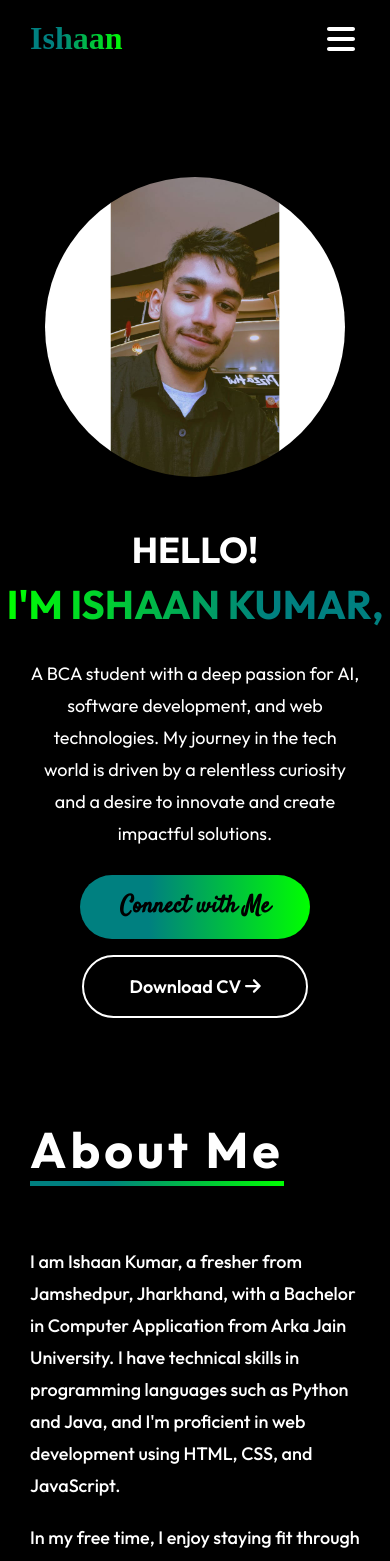
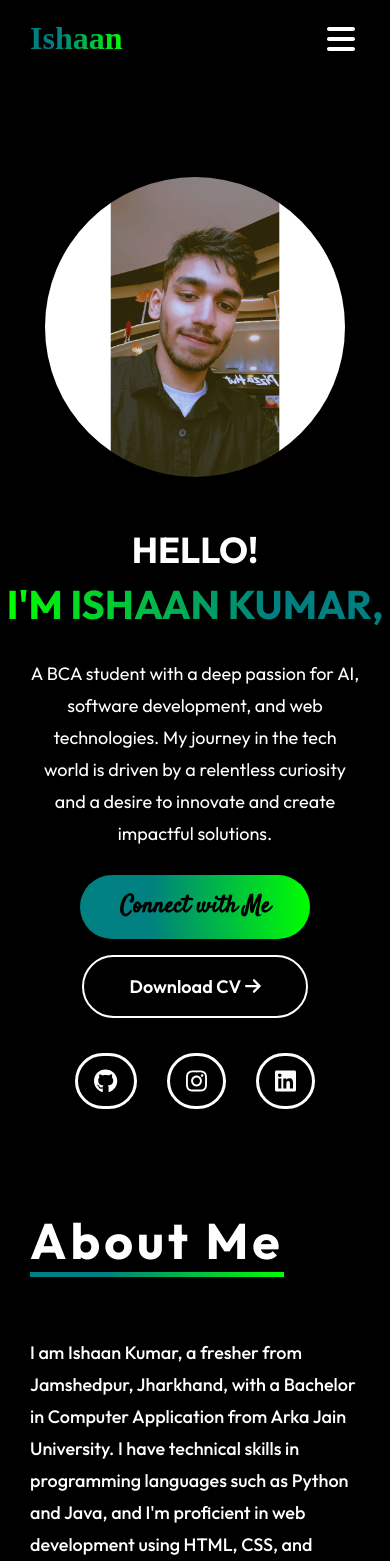
Before and after one commit to ish-aan10/Portfolio, a React (Create React App) app: page / in a window 390 px wide. Shown: the top 1561 px of the page. Built offline with nearby package versions, Linux system fonts and the light colour scheme; a web font is replaced by a local one.

Commit message:
update page

```diff
--- a/src/assets/projects.js
+++ b/src/assets/projects.js
@@ -6,7 +6,7 @@ import project_image_4 from "./project-4.png";
 const projects_data = [
     {
         p_no: 1,
-        p_name: "Online Learning Platform",
+        p_name: "EduQuest - An online learning platform",
         p_img: project_image_1
     },
     {
--- a/src/components/About/about.jsx
+++ b/src/components/About/about.jsx
@@ -42,20 +42,20 @@ const About = () => {
                 <div className="about-skills">
                     <div className="skills-title">My Skills</div>
                     <div className="about-skill">
+                        <p>JavaScript</p>
+                        <hr style={{ width:"70%"}} />
+                    </div>
+                    <div className="about-skill">
                         <p>HTML & CSS</p>
                         <hr style={{ width:"85%"}} />
                     </div>
                     <div className="about-skill">
-                        <p>JavaScript</p>
-                        <hr style={{ width:"70%"}} />
-                    </div>
-                    <div className="about-skill">
                         <p>React.js</p>
-                        <hr  style={{ width:"50%"}} />
+                        <hr  style={{ width:"55%"}} />
                     </div>
                     <div className="about-skill">
                         <p>SQL</p>
-                        <hr  style={{ width:"75%"}} />
+                        <hr  style={{ width:"70%"}} />
                     </div>
                     <div className="about-skill">
                         <p>Python</p>
@@ -67,7 +67,7 @@ const About = () => {
                     </div>
                     <div className="about-skill">
                         <p>C/C++</p>
-                        <hr style={{ width:"70%"}} />
+                        <hr style={{ width:"60%"}} />
                     </div>
                     <div className="about-skill">
                         <p>Git/Github</p>
--- a/src/components/Hero/hero.css
+++ b/src/components/Hero/hero.css
@@ -42,7 +42,6 @@
     gap: 25px;
     font-size: 18px;
     font-weight: 600;
-    margin-bottom: 50px;
 }
 
 .hero-connect {
@@ -60,12 +59,38 @@
     color: black;
 }
 
+.hero-socials {
+    display: flex;
+    gap: 40px;
+    margin: 20px 0 50px;
+}
+
+.hero-socials a {
+    color: white;
+    text-decoration: none;
+    font-size: 28px;
+    padding: 10px 16px;
+    border-radius: 50px;
+    border: 3px solid white;
+    transition: 0.5s;
+}
+
+.hero-socials a:hover {
+    transform: scale(1.20);
+    border-color: black;
+    color: black;
+    background: linear-gradient(-45deg, teal, lime);
+}
+
 .hero-resume {
     border: 2px solid white;
+    font-family: Outfit;
+    color: white;
     border-radius: 50px;
     padding: 18px 45px;
     cursor: pointer;
     transition: 0.5s;
+    text-decoration: none;
 }
 
 .hero-connect:hover {
@@ -96,7 +121,6 @@
     }
     .hero-action {
         gap: 16px;
-        margin-bottom: 50px;
     }
 }
 
@@ -118,4 +142,11 @@
     .hero-action {
         flex-direction: column;
     }
+    .hero-socials {
+        margin: 10px 0 50px;
+        gap: 30px;
+    }
+    .hero-socials a {
+        font-size: 24px;
+    }
 }
--- a/src/components/Hero/hero.jsx
+++ b/src/components/Hero/hero.jsx
@@ -3,6 +3,9 @@ import "./hero.css";
 import profile_img from "../../assets/profile_image.jpeg";
 import { FontAwesomeIcon } from "@fortawesome/react-fontawesome";
 import { faArrowRight } from "@fortawesome/free-solid-svg-icons";
+import { faLinkedin } from "@fortawesome/free-brands-svg-icons";
+import { faInstagram } from "@fortawesome/free-brands-svg-icons";
+import { faGithub } from "@fortawesome/free-brands-svg-icons";
 import AnchorLink from "react-anchor-link-smooth-scroll";
 
 const Hero = () => {
@@ -15,7 +18,12 @@ const Hero = () => {
         <div className="hero-connect">
           <AnchorLink className="anchor-link" offset={50} href="#contact">Connect with Me</AnchorLink>
         </div>
-        <div className="hero-resume">Download CV <FontAwesomeIcon icon={faArrowRight} /></div>
+        <a className="hero-resume" href="../../assets/Ishaan Kumar Resume.pdf" download>Download CV <FontAwesomeIcon icon={faArrowRight} /></a>
+      </div>
+      <div className="hero-socials">
+          <a href="https://github.com/ish-aan10" className="social-links"><FontAwesomeIcon icon={faGithub} /></a>
+          <a href="https://www.instagram.com/__ish_aan10__/" className="social-links"><FontAwesomeIcon icon={faInstagram} /></a>
+          <a href="https://www.linkedin.com/in/ishaan-kumar-214004239/" className="social-links"><FontAwesomeIcon icon={faLinkedin} /></a>
       </div>
     </div>
   )
--- a/src/components/Portfolio/portfolio.css
+++ b/src/components/Portfolio/portfolio.css
@@ -33,12 +33,16 @@
     border: 4px solid white;
 }
 
-.mywork-showmore {
+.mywork-showmore a {
     display: flex;
+    align-items: center;
+    gap: 5px;
     border-radius: 50px;
     border: 4px solid white;
     padding: 20px 40px;
     font-size: 18px;
+    text-decoration: none;
+    color: white;
     text-transform: uppercase;
     letter-spacing: 4px;
     font-weight: bold;
@@ -47,7 +51,7 @@
     transition: 0.6s;
 }
 
-.mywork-showmore:hover {
+.mywork-showmore a:hover {
     background-color: white;
     color: black;
 }
--- a/src/components/Portfolio/portfolio.jsx
+++ b/src/components/Portfolio/portfolio.jsx
@@ -16,7 +16,7 @@ const Portfolio = () => {
             })}
         </div>
         <div className="mywork-showmore">
-            <p>show more <FontAwesomeIcon icon={faArrowRight} /> </p>
+            <a href="https://github.com/ish-aan10?tab=repositories">show more <FontAwesomeIcon icon={faArrowRight} /> </a>
         </div>
     </div>
   )
--- a/src/components/navbar/navbar.css
+++ b/src/components/navbar/navbar.css
@@ -43,7 +43,7 @@
 
 .nav-menu li div {
     padding-bottom: 10px;
-    border-bottom: 4px solid rgba(0, 0, 0, 1);
+    border-bottom: 4px solid transparent;
 }
 
 .nav-menu li:hover {
@@ -108,9 +108,6 @@
         flex-direction: row;
         gap: 20px;
     }
-    .nav-menu li div {
-        border-color: rgba(44, 44, 44, 0.9);
-    }
     .nav-mob-open {
         display: block;
         position: fixed;
```
Also changed, not shown: 1 other file (tests, documents, lock files or other folders).
